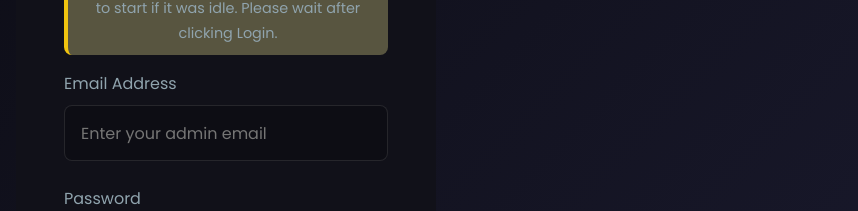
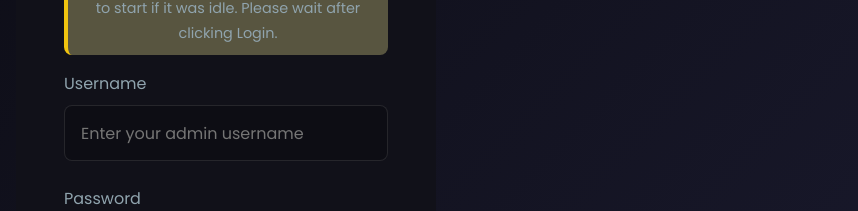
Before and after one commit to abhi6101/hack-react, a React (Vite) app: page /admin/login in a window 1280 px wide. Shown: the part 210-421 px from the top of the page, without its empty margins (414-1272 px from the left). Built offline with nearby package versions, Linux system fonts and the light colour scheme; no server answers.

Commit message:
Fix: Change Admin Login from Email to Username + Password

```diff
--- a/src/pages/AdminLogin.jsx
+++ b/src/pages/AdminLogin.jsx
@@ -4,7 +4,7 @@ import { Link, useNavigate } from 'react-router-dom';
 import '../styles/login.css';
 
 const AdminLogin = () => {
-    const [email, setEmail] = useState('');
+    const [username, setUsername] = useState('');
     const [password, setPassword] = useState('');
     const [showPassword, setShowPassword] = useState(false);
     const [rememberMe, setRememberMe] = useState(false);
@@ -12,12 +12,12 @@ const AdminLogin = () => {
     const [error, setError] = useState('');
     const navigate = useNavigate();
 
-    // Load remembered email on component mount
+    // Load remembered username on component mount
     useEffect(() => {
         const remembered = localStorage.getItem('adminRememberMe');
-        const savedEmail = localStorage.getItem('savedAdminEmail');
-        if (remembered === 'true' && savedEmail) {
-            setEmail(savedEmail);
+        const savedUsername = localStorage.getItem('savedAdminUsername');
+        if (remembered === 'true' && savedUsername) {
+            setUsername(savedUsername);
             setRememberMe(true);
         }
     }, []);
@@ -31,7 +31,7 @@ const AdminLogin = () => {
             const response = await fetch(`${API_BASE_URL}/auth/admin/login`, {
                 method: 'POST',
                 headers: { 'Content-Type': 'application/json' },
-                body: JSON.stringify({ email, password })
+                body: JSON.stringify({ username, password })
             });
 
             const data = await response.json();
@@ -45,15 +45,14 @@ const AdminLogin = () => {
                     return;
                 }
                 if (data.username) localStorage.setItem('username', data.username);
-                if (data.email) localStorage.setItem('adminEmail', data.email);
 
                 // Handle Remember Me
                 if (rememberMe) {
                     localStorage.setItem('adminRememberMe', 'true');
-                    localStorage.setItem('savedAdminEmail', email);
+                    localStorage.setItem('savedAdminUsername', username);
                 } else {
                     localStorage.removeItem('adminRememberMe');
-                    localStorage.removeItem('savedAdminEmail');
+                    localStorage.removeItem('savedAdminUsername');
                 }
 
                 // Backend returns "roles": ["ROLE_ADMIN", "ROLE_SUPER_ADMIN", etc.]
@@ -150,16 +149,16 @@ const AdminLogin = () => {
 
                     <form id="adminLoginForm" onSubmit={handleSubmit}>
                         <div className="input-group">
-                            <label htmlFor="email">Email Address</label>
+                            <label htmlFor="username">Username</label>
                             <input
-                                type="email"
-                                id="email"
-                                name="email"
+                                type="text"
+                                id="username"
+                                name="username"
                                 required
-                                placeholder="Enter your admin email"
-                                aria-label="Email"
-                                value={email}
-                                onChange={(e) => setEmail(e.target.value)}
+                                placeholder="Enter your admin username"
+                                aria-label="Username"
+                                value={username}
+                                onChange={(e) => setUsername(e.target.value)}
                             />
                         </div>
 
```
